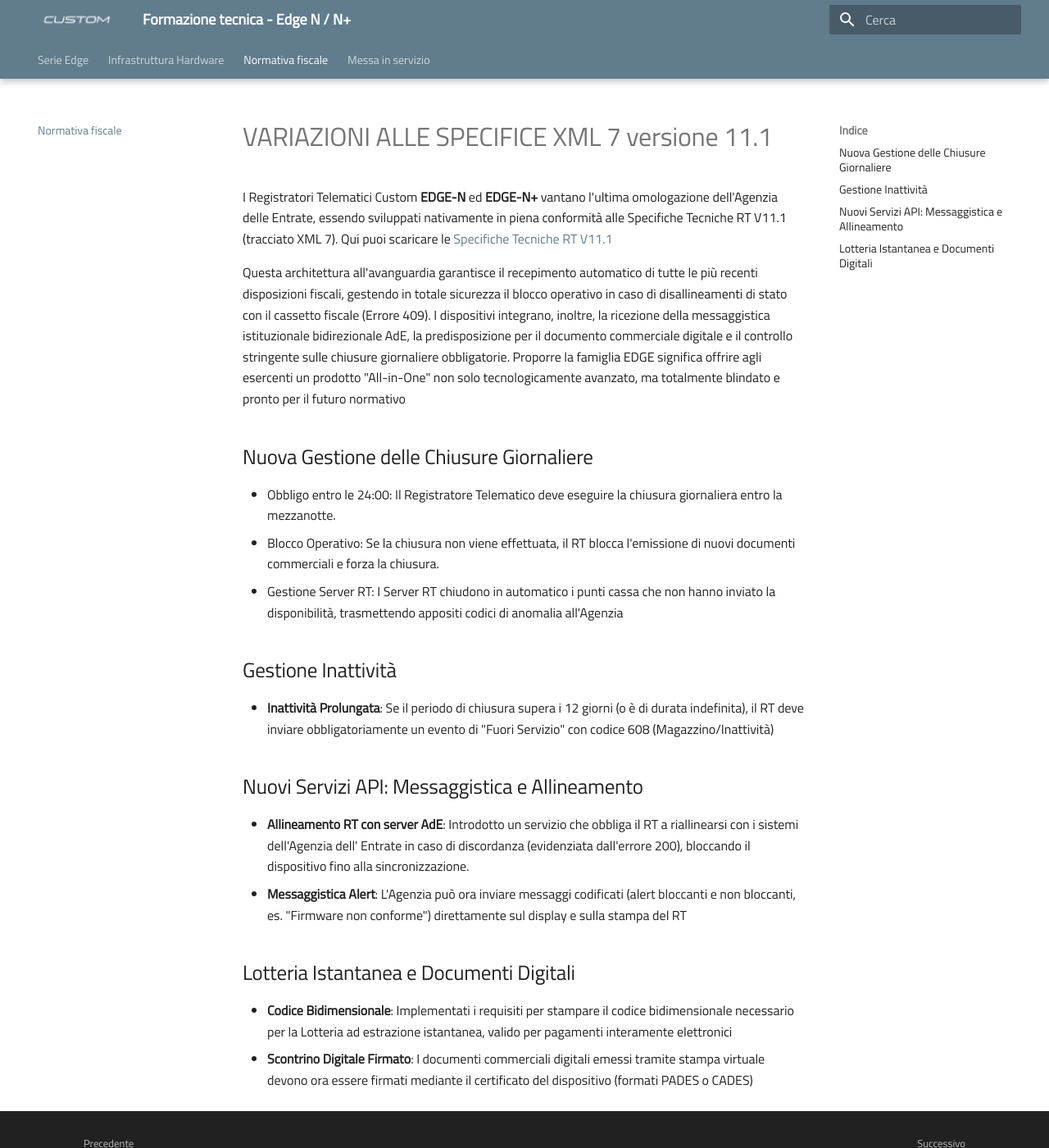
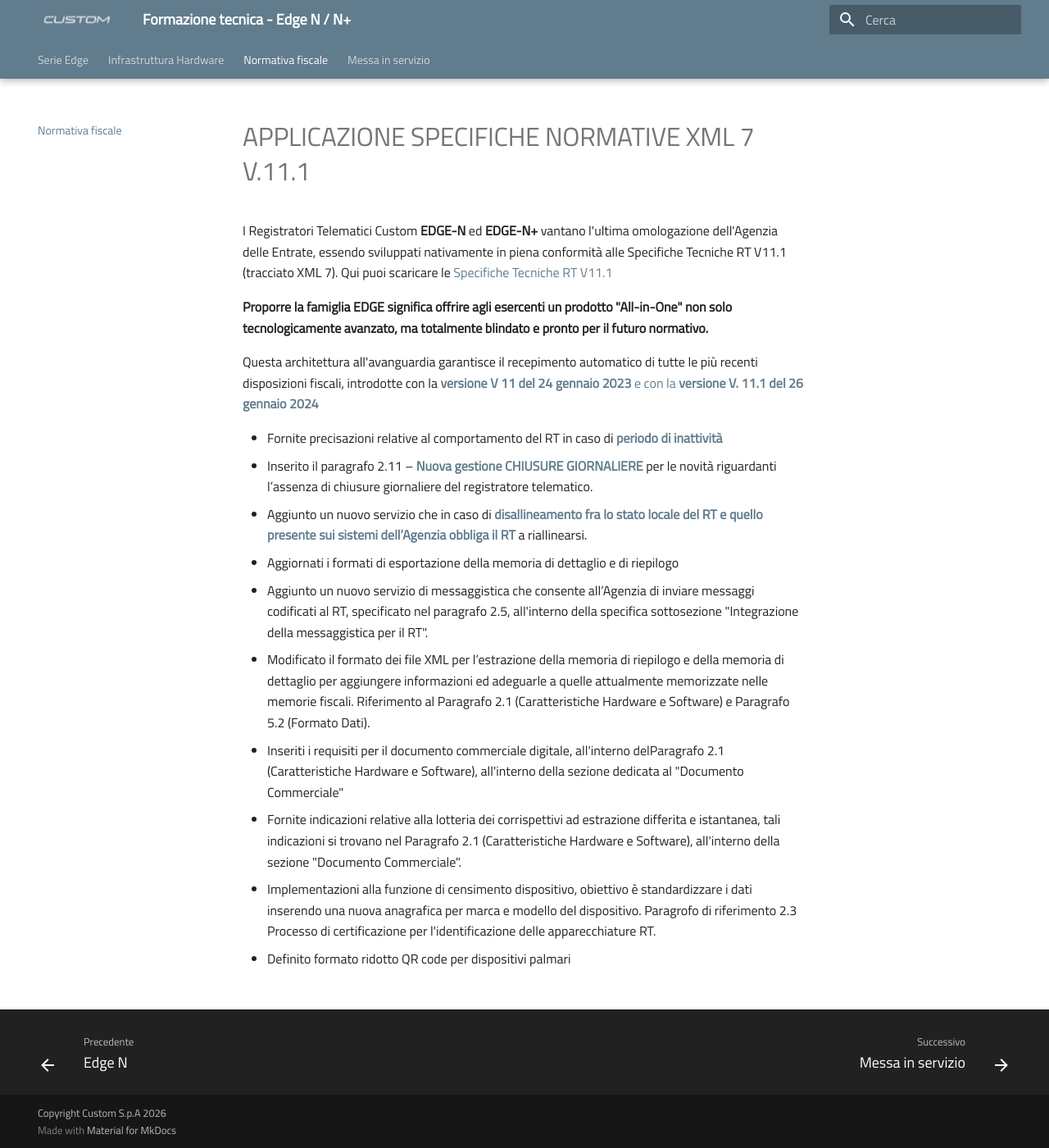
Before and after one commit to ivanrobuschi-custom/corso-tecnico-edge-n, an MkDocs documentation site: the page built from docs/normativa11.md, in a window 1280 px wide and 1400 px high. Shown: the whole window at 82% size. Built offline with MkDocs 1.6.1 and Material for MkDocs 9.7.7, drawn with Linux system fonts in a browser that asks for light colours.

Commit message:
normativa modifiche

```diff
--- a/docs/normativa11.md
+++ b/docs/normativa11.md
@@ -1,26 +1,19 @@
-# VARIAZIONI ALLE SPECIFICE XML 7 versione 11.1
+# APPLICAZIONE SPECIFICHE NORMATIVE XML 7 V.11.1
 
 I Registratori Telematici Custom **EDGE-N** ed **EDGE-N+** vantano l'ultima omologazione dell'Agenzia delle Entrate, essendo sviluppati nativamente in piena conformità alle Specifiche Tecniche RT V11.1 (tracciato XML 7). Qui puoi scaricare le [Specifiche Tecniche RT V11.1](assets/resources/Specifiche_Tecniche_RT_V11.1)
 
+**Proporre la famiglia EDGE significa offrire agli esercenti un prodotto "All-in-One" non solo tecnologicamente avanzato, ma totalmente blindato e pronto per il futuro normativo.**
 
-Questa architettura all'avanguardia garantisce il recepimento automatico di tutte le più recenti disposizioni fiscali, gestendo in totale sicurezza il blocco operativo in caso di disallineamenti di stato con il cassetto fiscale (Errore 409). I dispositivi integrano, inoltre, la ricezione della messaggistica istituzionale bidirezionale AdE, la predisposizione per il documento commerciale digitale e il controllo stringente sulle chiusure giornaliere obbligatorie. Proporre la famiglia EDGE significa offrire agli esercenti un prodotto "All-in-One" non solo tecnologicamente avanzato, ma totalmente blindato e pronto per il futuro normativo
 
-## Nuova Gestione delle Chiusure Giornaliere
+Questa architettura all'avanguardia garantisce il recepimento automatico di tutte le più recenti disposizioni fiscali, introdotte con la [**versione V 11 del 24 gennaio 2023** e con la **versione V. 11.1 del 26 gennaio 2024**](assets/resources/Variazioniallespecifichetecnichecorrispettivi1aprile2025.pdf)
 
-- Obbligo entro le 24:00: Il Registratore Telematico deve eseguire la chiusura giornaliera entro la mezzanotte.
-- Blocco Operativo: Se la chiusura non viene effettuata, il RT blocca l'emissione di nuovi documenti commerciali e forza la chiusura.
-- Gestione Server RT: I Server RT chiudono in automatico i punti cassa che non hanno inviato la disponibilità, trasmettendo appositi codici di anomalia all'Agenzia
-
-## Gestione Inattività
-
-- **Inattività Prolungata**: Se il periodo di chiusura supera i 12 giorni (o è di durata indefinita), il RT deve inviare obbligatoriamente un evento di "Fuori Servizio" con codice 608 (Magazzino/Inattività)
-
-## Nuovi Servizi API: Messaggistica e Allineamento
-
-- **Allineamento RT con server AdE**: Introdotto un servizio che obbliga il RT a riallinearsi con i sistemi dell'Agenzia dell' Entrate in caso di discordanza (evidenziata dall'errore 200), bloccando il dispositivo fino alla sincronizzazione.
-- **Messaggistica Alert**: L'Agenzia può ora inviare messaggi codificati (alert bloccanti e non bloccanti, es. "Firmware non conforme") direttamente sul display e sulla stampa del RT
-
-## Lotteria Istantanea e Documenti Digitali
-
-- **Codice Bidimensionale**: Implementati i requisiti per stampare il codice bidimensionale necessario per la Lotteria ad estrazione istantanea, valido per pagamenti interamente elettronici
-- **Scontrino Digitale Firmato**: I documenti commerciali digitali emessi tramite stampa virtuale devono ora essere firmati mediante il certificato del dispositivo (formati PADES o CADES)
+* Fornite precisazioni relative al comportamento del RT in caso di [**periodo di inattività**](periodoinattività.md)
+* Inserito il paragrafo 2.11 – [**Nuova gestione CHIUSURE GIORNALIERE**](chiusuragiornaliera.md) per le novità riguardanti l’assenza di chiusure giornaliere del registratore telematico.
+* Aggiunto un nuovo servizio che in caso di [**disallineamento fra lo stato locale del RT e quello presente sui sistemi dell’Agenzia obbliga il RT**](disallineamento.md) a riallinearsi.
+* Aggiornati i formati di esportazione della memoria di dettaglio e di riepilogo
+* Aggiunto un nuovo servizio di messaggistica che consente all’Agenzia di inviare messaggi codificati al RT, specificato nel paragrafo 2.5, all'interno della specifica sottosezione "Integrazione della messaggistica per il RT".
+* Modificato il formato dei file XML per l’estrazione della memoria di riepilogo e della memoria di dettaglio per aggiungere informazioni ed adeguarle a quelle attualmente memorizzate nelle memorie fiscali. Riferimento al Paragrafo 2.1 (Caratteristiche Hardware e Software) e Paragrafo 5.2 (Formato Dati).
+* Inseriti i requisiti per il documento commerciale digitale, all'interno delParagrafo 2.1 (Caratteristiche Hardware e Software), all'interno della sezione dedicata al "Documento Commerciale"
+* Fornite indicazioni relative alla lotteria dei corrispettivi ad estrazione differita e istantanea, tali indicazioni si trovano nel Paragrafo 2.1 (Caratteristiche Hardware e Software), all'interno della sezione "Documento Commerciale".
+* Implementazioni alla funzione di censimento dispositivo, obiettivo è standardizzare i dati inserendo una nuova anagrafica per marca e modello del dispositivo. Paragrofo di riferimento 2.3 Processo di certificazione per l'identificazione delle apparecchiature RT.
+* Definito formato ridotto QR code per dispositivi palmari
```
Also changed, not shown: docs/chiusuragiornaliera.md (added), docs/disallineamento.md (added), docs/periodoinattività.md (added), 2 other files.
